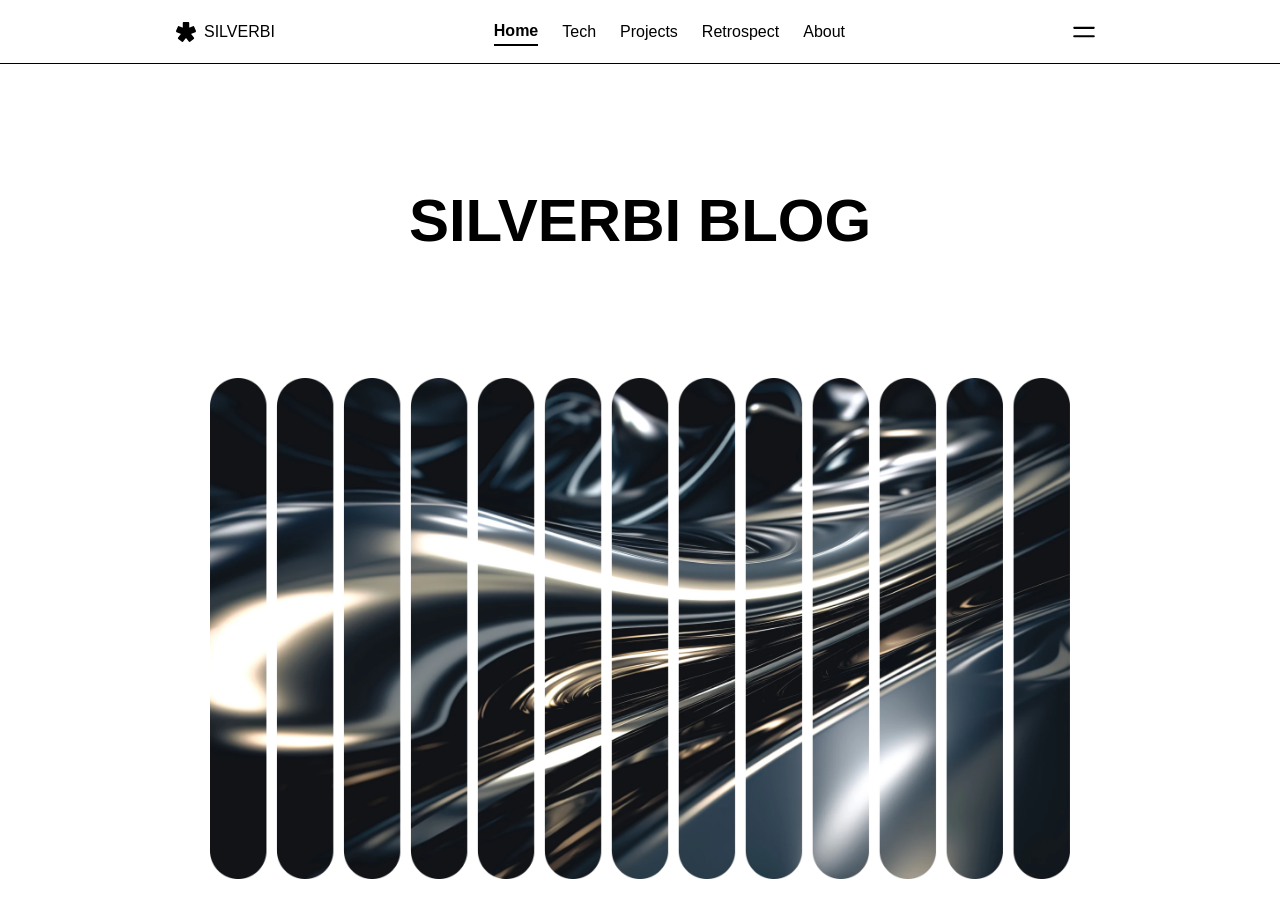
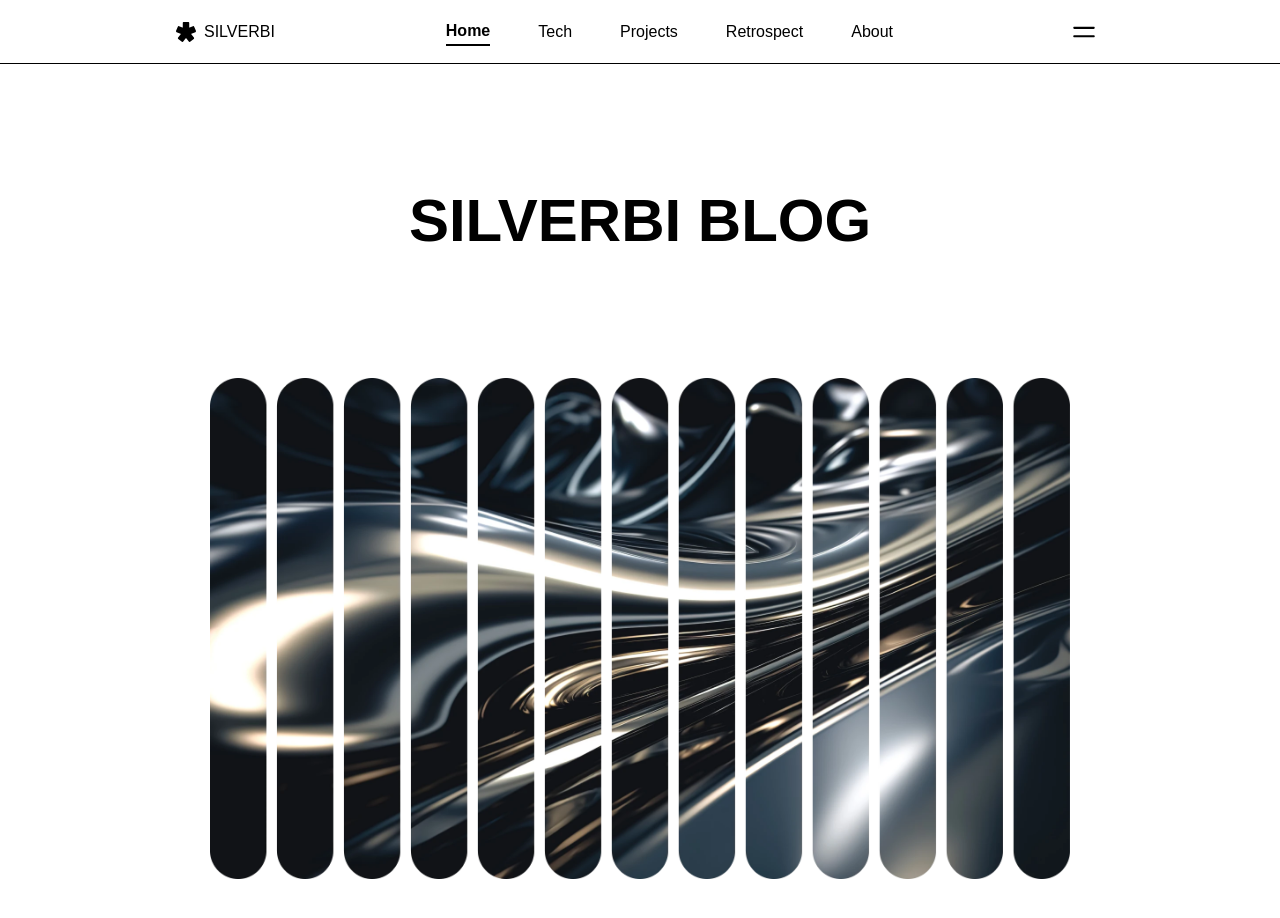
Before and after one commit to silverbi/silverbi-blog, a Next.js app: page / in a window 1280 px wide. Shown: the top 918 px of the page. Built offline with nearby package versions, Linux system fonts and the light colour scheme.

Commit message:
feat: add Interaction component

```diff
--- a/app/components/atoms/Container/index.tsx
+++ b/app/components/atoms/Container/index.tsx
@@ -13,7 +13,7 @@ export const Container: React.FC<ContainerProps> = ({ children, className }) =>
       <div
         className={[
           ...(Array.isArray(className) ? className : [className]),
-          `relative flex w-full max-w-[860px] flex-col items-center justify-center`,
+          `relative flex w-full max-w-lg flex-col items-center justify-center`,
           "silverbi-container",
         ].join(" ")}
       >
--- /dev/null
+++ b/app/components/atoms/Interaction/index.tsx
@@ -0,0 +1,23 @@
+import React from "react";
+
+interface InteractionProps {
+  className?: string | string[];
+  children: React.ReactNode;
+  full?: boolean;
+}
+
+export const Interaction: React.FC<InteractionProps> = ({ children, className, full }) => {
+  return (
+    <div
+      className={[
+        ...(Array.isArray(className) ? className : [className]),
+        `hover:bg-hover-light active:bg-pressed-light delay-50 relative flex w-fit items-center justify-center rounded-lg px-3 py-1 transition ease-in-out`,
+        "silverbi-interaction",
+      ].join(" ")}
+    >
+      <div className={"delay-50 relative transition ease-out active:scale-90"}>{children}</div>
+    </div>
+  );
+};
+
+export default Interaction;
--- a/app/layouts/Header/index.tsx
+++ b/app/layouts/Header/index.tsx
@@ -8,13 +8,14 @@ import Link from "next/link";
 import { HEADER_MENU } from "@common/constants";
 import IconButton from "@components/atoms/IconButton";
 import { usePathname } from "next/navigation";
+import Interaction from "@components/atoms/Interaction";
 
 export const Header: React.FC = () => {
   const pathname = usePathname();
 
   return (
     <div className="fixed z-50 flex h-16 w-full items-center justify-center overflow-hidden border-b bg-background-1">
-      <div className="flex h-fit w-full max-w-lg flex-row items-center justify-between bg-background-1 px-12">
+      <div className="flex h-fit w-full max-w-xl flex-row items-center justify-between bg-background-1 px-12">
         {/** 블로그 로고 */}
         <Link scroll={false} href={"/"}>
           <span className={"flex flex-row items-center gap-2"}>
@@ -26,7 +27,8 @@ export const Header: React.FC = () => {
         {/** 메뉴 */}
         <span className={"flex flex-row items-center gap-6"}>
           {HEADER_MENU.map((label, index) => (
-            <Link scroll={false} key={index} href={`/${label === "home" ? "" : label}`}>
+            <Interaction key={index}>
+              <Link scroll={false} href={`/${label === "home" ? "" : label}`}>
                 <Text bold={pathname === "/" ? label === "home" : pathname.includes(label)} className={"capitalize"}>
                   {label}
                 </Text>
@@ -34,6 +36,7 @@ export const Header: React.FC = () => {
                   <div className={"h-0.5 w-full bg-content-1"} />
                 )}
               </Link>
+            </Interaction>
           ))}
         </span>
 
--- a/app/styles/themes/colors.ts
+++ b/app/styles/themes/colors.ts
@@ -53,6 +53,16 @@ export const colors = {
     1200: "#202020",
     1300: "#101010",
   },
+  HOVER: {
+    LIGHT: "rgba(22, 22, 22, 0.04)",
+    DARK: "rgba(22, 22, 22, 0.1)",
+    INVERSE: "rgba(222, 222, 222, 0.04)",
+  },
+  PRESSED: {
+    LIGHT: "rgba(22, 22, 22, 0.1)",
+    DARK: "rgba(22, 22, 22, 0.16)",
+    INVERSE: "rgba(222, 222, 222, 0.1)",
+  },
 };
 
 export default colors;
--- a/app/styles/themes/lightColors.ts
+++ b/app/styles/themes/lightColors.ts
@@ -44,6 +44,12 @@ const lightColors = {
   "semantic-error": colors.SEMANTIC.ERROR,
   "semantic-warning": colors.SEMANTIC.WARNING,
   "semantic-info": colors.SEMANTIC.INFO,
+  "hover-light": colors.HOVER.LIGHT,
+  "hover-dark": colors.HOVER.DARK,
+  "hover-inverse": colors.HOVER.INVERSE,
+  "pressed-light": colors.PRESSED.LIGHT,
+  "pressed-dark": colors.PRESSED.DARK,
+  "pressed-inverse": colors.PRESSED.INVERSE,
 };
 
 export default lightColors;
--- a/next.config.mjs
+++ b/next.config.mjs
@@ -15,7 +15,7 @@ const nextConfig = {
       },
     ],
     deviceSizes: [640, 750, 828, 1080, 1200, 1920],
-    imageSizes: [16, 32, 48, 64, 96, 128]
+    imageSizes: [16, 32, 48, 64, 96, 128],
   },
   webpack(config) {
     config.module.rules.push({
--- a/tailwind.config.ts
+++ b/tailwind.config.ts
@@ -68,8 +68,9 @@ module.exports = {
       xs: "320px",
       sm: "360px",
       md: "768px",
-      lg: "1024px",
-      xl: "1440px",
+      lg: "860px",
+      xl: "1024px",
+      "2xl": "1440px",
     },
     screens: {
       xs: "320px",
```
Lines whose indentation alone changed are shown as unchanged.
